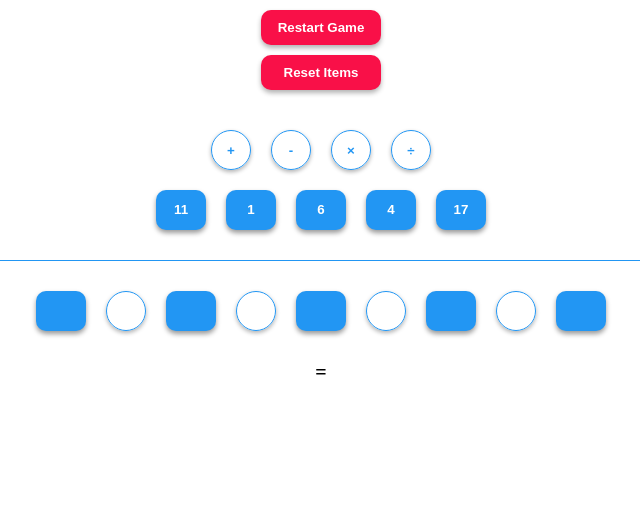
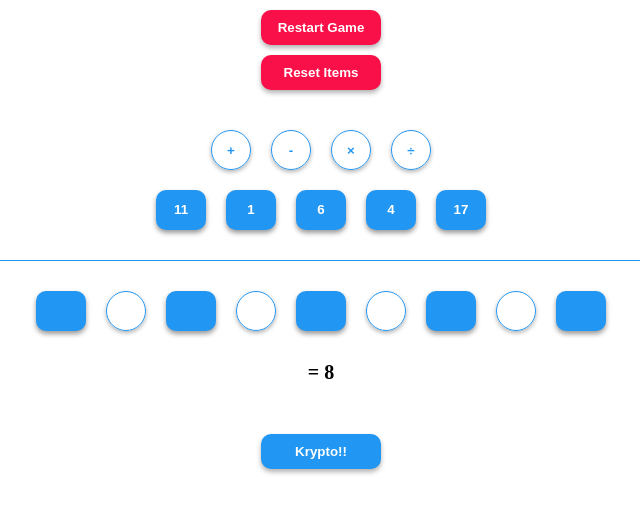
Before and after one commit to jun12n/Krypto, a React (Create React App) app: page / in a window 1280 px wide. Shown: the top 512 px of the page, without its empty margins (319-959 px from the left). Built offline with nearby package versions, Linux system fonts and the light colour scheme.

Commit message:
modify Krypto

```diff
--- a/src/components/Krypto.js
+++ b/src/components/Krypto.js
@@ -4,6 +4,7 @@ import Result from "./Result";
 import Reset from "./Reset";
 import Operator from "./Operator";
 import Item from "./Item";
+import Submit from "./Submit";
 import '../stylesheets/Krypto.css';
 import '../stylesheets/Table.css';
 
@@ -16,6 +17,8 @@ export default class Krypto extends React.Component{
       isSelected: Array(5).fill(false),
       numResults: Array(5).fill(null),
       operatorResults: Array(4).fill(null),
+      answer: 0,
+      isCorrect: false,
     };
   }
   getRandomInt(min, max) {
@@ -40,6 +43,7 @@ export default class Krypto extends React.Component{
       isSelected: Array(5).fill(false),
       numResults: Array(5).fill(null),
       operatorResults: Array(4).fill(null),
+      isCorrect: false,
     });
   }
   handleResetClick() {
@@ -47,6 +51,7 @@ export default class Krypto extends React.Component{
       isSelected: Array(5).fill(false),
       numResults: Array(5).fill(null),
       operatorResults: Array(4).fill(null),
+      isCorrect: false,
     });
   }
   setOperatorResult(i){
@@ -73,6 +78,31 @@ export default class Krypto extends React.Component{
       }
     }
   }
+  calculateResult() {
+    const num_vals = this.state.numResults.slice();
+    const ope_vals = this.state.operatorResults.slice();
+    if(!num_vals.includes(null) && !ope_vals.includes(null)){
+      for (let i=0;i<ope_vals.length;i++) {
+        if (ope_vals[i] === '-') {
+          num_vals[i+1] = num_vals[i] - num_vals[i+1];
+        } else if (ope_vals[i] === '+') {
+          num_vals[i+1] = num_vals[i] + num_vals[i+1];
+        } else if (ope_vals[i] === '×') {
+          num_vals[i+1] = num_vals[i] * num_vals[i+1];
+        } else if (ope_vals[i] === '÷') {
+          num_vals[i+1] = num_vals[i] / num_vals[i+1];
+        }
+      }
+      this.setState({answer: num_vals[4]});
+      if(num_vals[4]===this.state.items[5]){
+        this.setState({isCorrect: true});
+      } else {
+        this.setState({isCorrect: false});
+      }
+    } else {
+      this.setState({answer: 1000, isCorrect: false});
+    }
+  }
   renderOperatorItem(i){
     return (
       <Operator
@@ -86,6 +116,7 @@ export default class Krypto extends React.Component{
       <Item
         item={this.state.items[i]}
         onClick={() => this.setNumResult(i)}
+        isSelected={this.state.isSelected[i]}
       />
     )
   }
@@ -113,7 +144,13 @@ export default class Krypto extends React.Component{
         <Result
           operatorResults={this.state.operatorResults}
           numResults={this.state.numResults}
-          answer={this.state.items[5]}/>
+          correctAnswer={this.state.items[5]}
+          answer={this.state.answer}
+          isCorrect={this.state.isCorrect}
+        />
+        <Submit
+          onClick={() => this.calculateResult()}
+        />
       </div>
     )
   }
```
